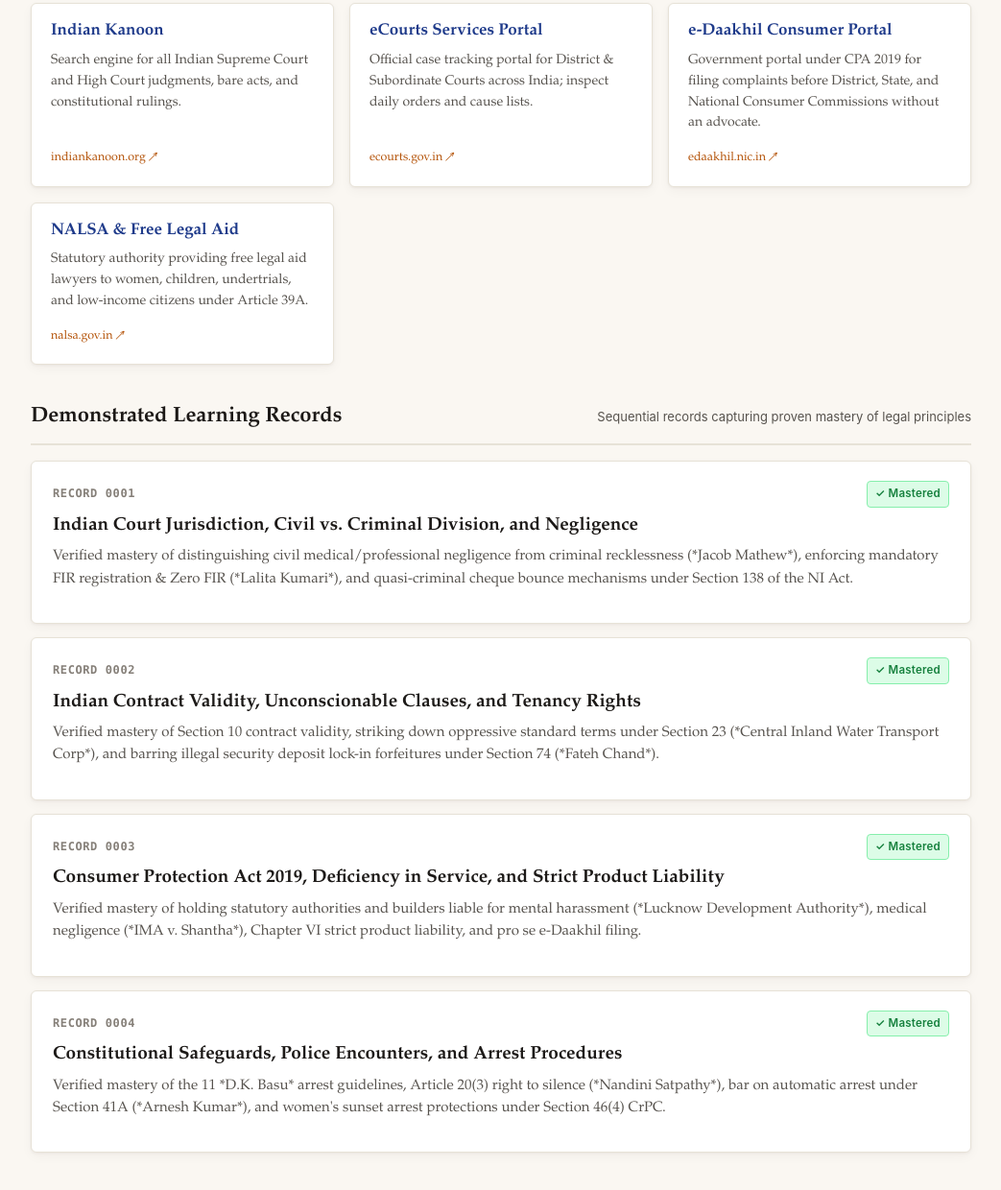
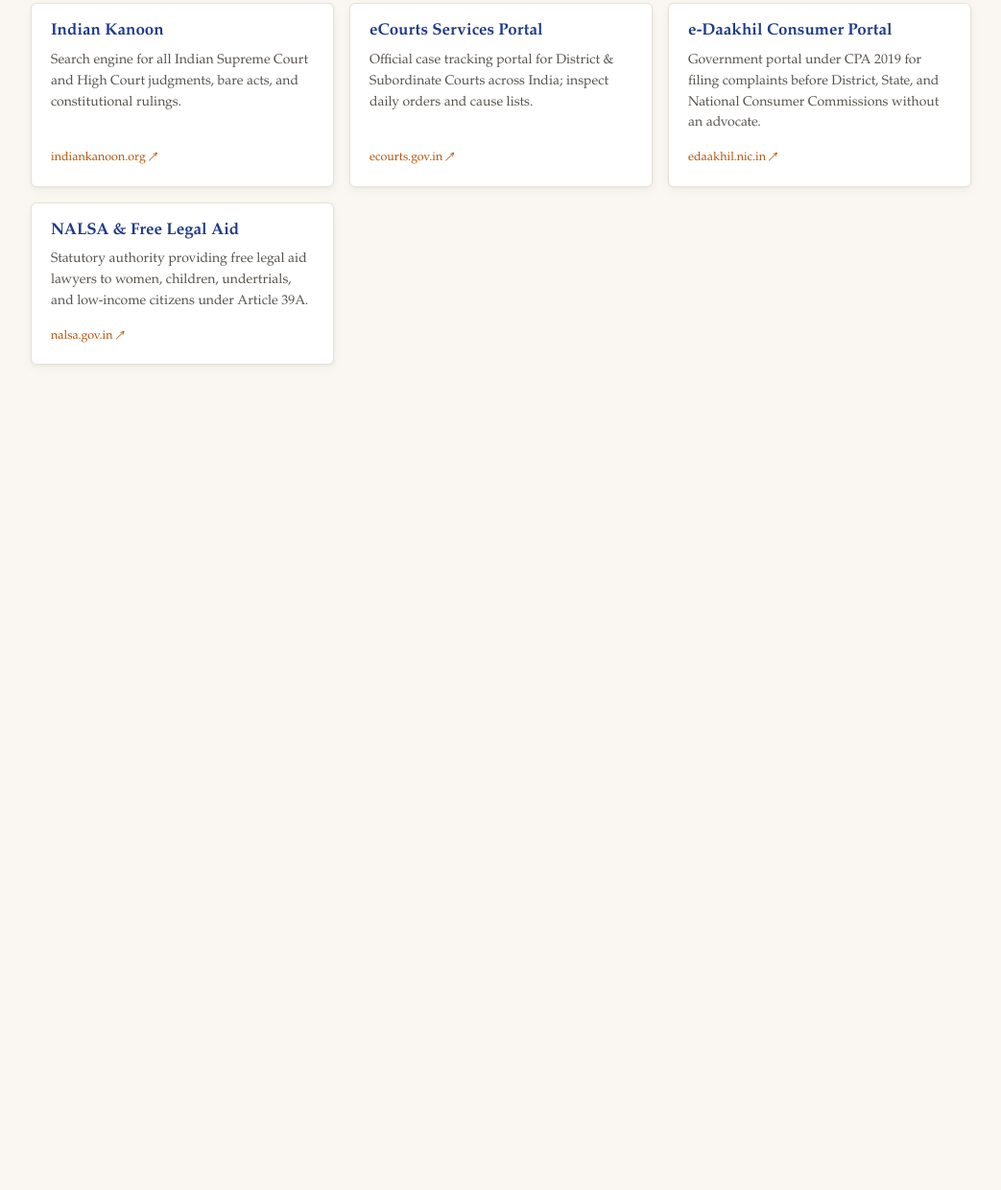
Before and after one commit to bneevan/teach.me.law, a plain HTML site: page index.html in a window 1280 px wide. Shown: the part 4407-5647 px from the top of the page at 96% size, without its empty margins (118-1161 px from the left). After the commit the page ends 4863 px from the top, so only its background shows below. Drawn offline with Linux system fonts and the light colour scheme.

Commit message:
refactor(dashboard): remove Demonstrated Learning Records section from index.html

```diff
--- a/index.html
+++ b/index.html
@@ -832,58 +832,6 @@
       </div>
     </section>
 
-    <!-- SECTION: Demonstrated Learning Records -->
-    <section style="margin-top: 36px;">
-      <div class="section-title-row">
-        <h2 class="section-heading">Demonstrated Learning Records</h2>
-        <span class="section-subtext">Sequential records capturing proven mastery of legal principles</span>
-      </div>
-
-      <div class="dash-card">
-        <div class="dash-card-header">
-          <span class="dash-card-num">RECORD 0001</span>
-          <span class="badge-tag badge-mastered">✓ Mastered</span>
-        </div>
-        <h3 class="dash-card-title">Indian Court Jurisdiction, Civil vs. Criminal Division, and Negligence</h3>
-        <p class="dash-card-desc">
-          Verified mastery of distinguishing civil medical/professional negligence from criminal recklessness (*Jacob Mathew*), enforcing mandatory FIR registration & Zero FIR (*Lalita Kumari*), and quasi-criminal cheque bounce mechanisms under Section 138 of the NI Act.
-        </p>
-      </div>
-
-      <div class="dash-card" style="margin-top: 14px;">
-        <div class="dash-card-header">
-          <span class="dash-card-num">RECORD 0002</span>
-          <span class="badge-tag badge-mastered">✓ Mastered</span>
-        </div>
-        <h3 class="dash-card-title">Indian Contract Validity, Unconscionable Clauses, and Tenancy Rights</h3>
-        <p class="dash-card-desc">
-          Verified mastery of Section 10 contract validity, striking down oppressive standard terms under Section 23 (*Central Inland Water Transport Corp*), and barring illegal security deposit lock-in forfeitures under Section 74 (*Fateh Chand*).
-        </p>
-      </div>
-
-      <div class="dash-card" style="margin-top: 14px;">
-        <div class="dash-card-header">
-          <span class="dash-card-num">RECORD 0003</span>
-          <span class="badge-tag badge-mastered">✓ Mastered</span>
-        </div>
-        <h3 class="dash-card-title">Consumer Protection Act 2019, Deficiency in Service, and Strict Product Liability</h3>
-        <p class="dash-card-desc">
-          Verified mastery of holding statutory authorities and builders liable for mental harassment (*Lucknow Development Authority*), medical negligence (*IMA v. Shantha*), Chapter VI strict product liability, and pro se e-Daakhil filing.
-        </p>
-      </div>
-
-      <div class="dash-card" style="margin-top: 14px;">
-        <div class="dash-card-header">
-          <span class="dash-card-num">RECORD 0004</span>
-          <span class="badge-tag badge-mastered">✓ Mastered</span>
-        </div>
-        <h3 class="dash-card-title">Constitutional Safeguards, Police Encounters, and Arrest Procedures</h3>
-        <p class="dash-card-desc">
-          Verified mastery of the 11 *D.K. Basu* arrest guidelines, Article 20(3) right to silence (*Nandini Satpathy*), bar on automatic arrest under Section 41A (*Arnesh Kumar*), and women's sunset arrest protections under Section 46(4) CrPC.
-        </p>
-      </div>
-    </section>
-
   </div>
 
   <!-- Flashcards Deck Script & Audio Wiring -->
```
